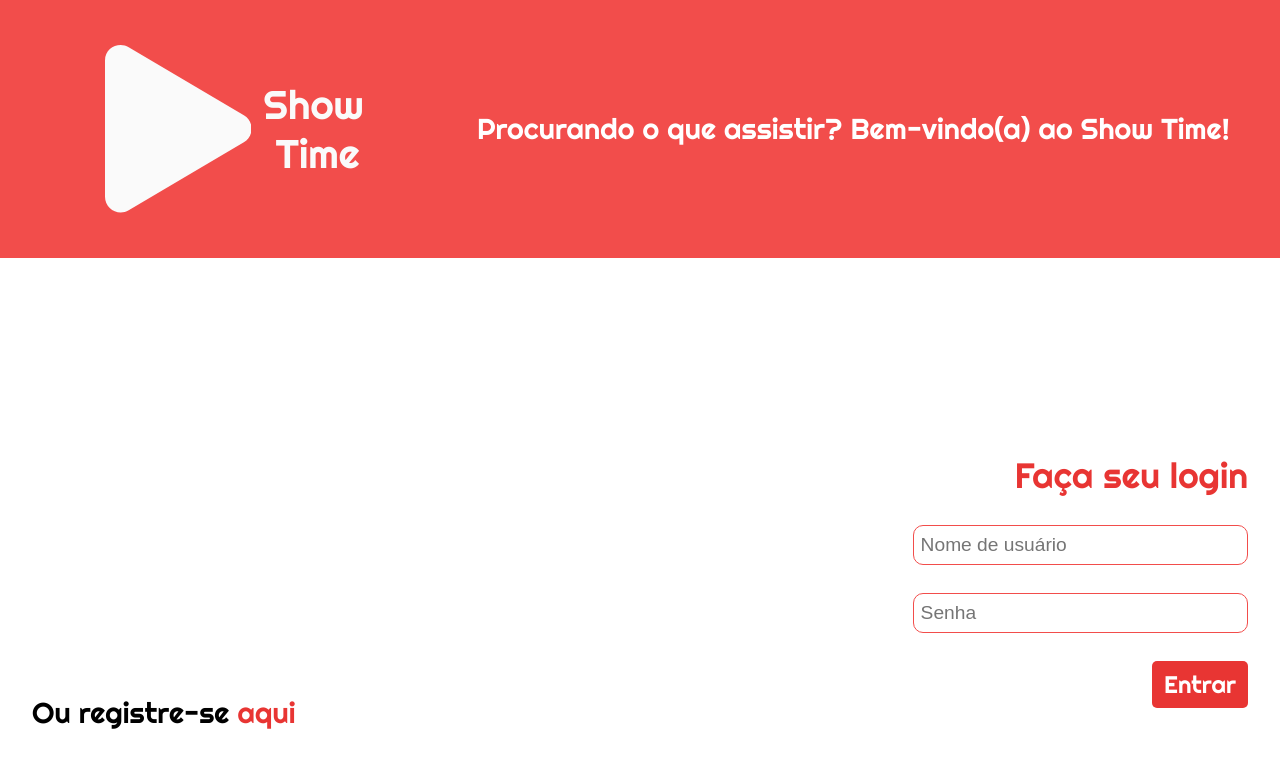
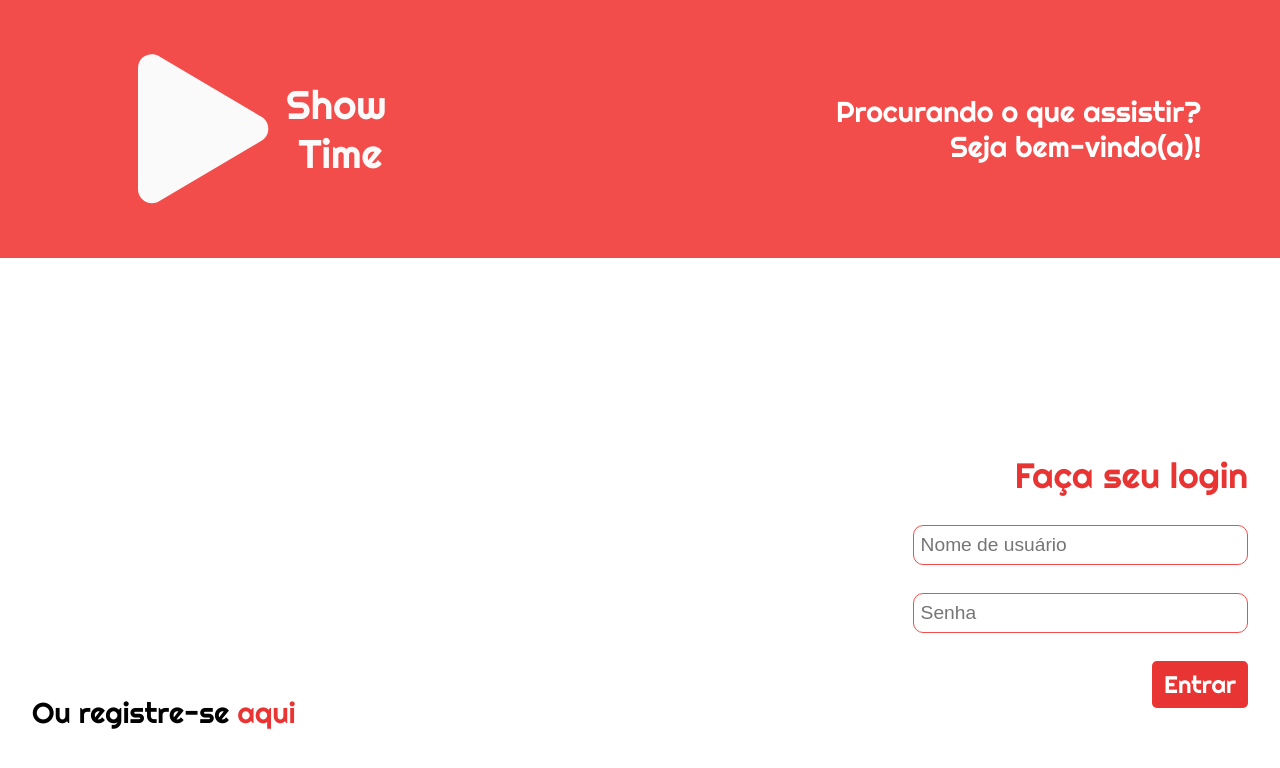
Before and after one commit to LucasRohr/show-time, a React (Create React App) app: page / in a window 1280 px wide. Shown: the top 768 px of the page. Built offline with nearby package versions, Linux system fonts and the light colour scheme.

Commit message:
feat(frontend): adding routing system using react router

```diff
--- a/package.json
+++ b/package.json
@@ -5,6 +5,8 @@
   "dependencies": {
     "react": "^16.8.6",
     "react-dom": "^16.8.6",
+    "react-router": "^5.0.1",
+    "react-router-dom": "^5.0.1",
     "react-scripts": "3.0.1"
   },
   "scripts": {
--- a/src/App.css
+++ b/src/App.css
@@ -6,3 +6,8 @@
   justify-content: center;
   align-items: center;
 }
+
+.app {
+  width: 100%;
+  height: 100%;
+}
--- a/src/App.js
+++ b/src/App.js
@@ -1,10 +1,19 @@
 import React from 'react';
 import './App.css';
 import { LoginScene } from './scenes/login/login.scene';
+import { Router, Route } from 'react-router-dom';
+import history from './history';
 
 function App() {
   return (
-    <LoginScene/>
+
+    <Router history={history} >
+      <div className="app" >
+        <Route path="/" component={LoginScene} />
+        <Route path="/registro" component={LoginScene} />
+      </div>
+    </Router>
+
   );
 }
 
--- /dev/null
+++ b/src/history.js
@@ -0,0 +1,3 @@
+import { createBrowserHistory } from 'history';
+
+export default createBrowserHistory();
--- a/src/scenes/login/login-scene.css
+++ b/src/scenes/login/login-scene.css
@@ -45,6 +45,14 @@ a {
     align-items: center;
 }
 
+.login-welcome-container {
+    width: 50%;
+    display: flex;
+    flex-direction: column;
+    justify-content: space-between;
+    align-items: flex-end;
+}
+
 .login-welcome {
     font-family: Righteous;
     color: var(--background);
@@ -53,7 +61,7 @@ a {
 
 .logo {
     height: 100%;
-    width: 45%;
+    width: 40%;
     fill: var(--light-grey-background);
 }
 
--- a/src/scenes/login/login.scene.js
+++ b/src/scenes/login/login.scene.js
@@ -1,6 +1,8 @@
 import { ReactComponent as Logo } from '../../assets/icons/play-solid.svg';
-import './login-scene.css'
-import React from 'react'
+import './login-scene.css';
+import React from 'react';
+import { Link } from 'react-router-dom';
+import history from '../../history';
 
 export class LoginScene extends React.PureComponent {
 
@@ -12,11 +14,8 @@ export class LoginScene extends React.PureComponent {
         };
     }
 
-    renderHeader = () => {
-        return (
-            <div className="login-header" >
-            </div>
-        );
+    login() {
+        history.push("/");
     }
 
     render() {
@@ -35,14 +34,17 @@ export class LoginScene extends React.PureComponent {
                         </div>
                     </div>
 
-                    <p className="login-welcome" > Procurando o que assistir? Bem-vindo(a) ao Show Time! </p>
+                    <div className="login-welcome-container">
+                        <p className="login-welcome" > Procurando o que assistir? </p>
+                        <p className="login-welcome" > Seja bem-vindo(a)! </p>
+                    </div>
 
                 </div>
 
                 <div className="login-container" >
 
                         <div className="register-container" >
-                            <p className="register-text" > Ou registre-se <a href="#" className="register-here" > aqui </a> </p>
+                            <p className="register-text" > Ou registre-se <Link to={"/registro"} className="register-here" > aqui </Link> </p>
                         </div>
 
                         <div className="login-fields" >
@@ -53,7 +55,7 @@ export class LoginScene extends React.PureComponent {
                             <input type="password" className="password-input" placeholder="Senha" />
 
                             <div className="login-button-container" >
-                                <button className="login-button" > Entrar </button>
+                                <button className="login-button" onClick={this.login} > Entrar </button>
                             </div>
                         </div>
 
```
Also changed, not shown: 1 other file (tests, documents, lock files or other folders).
